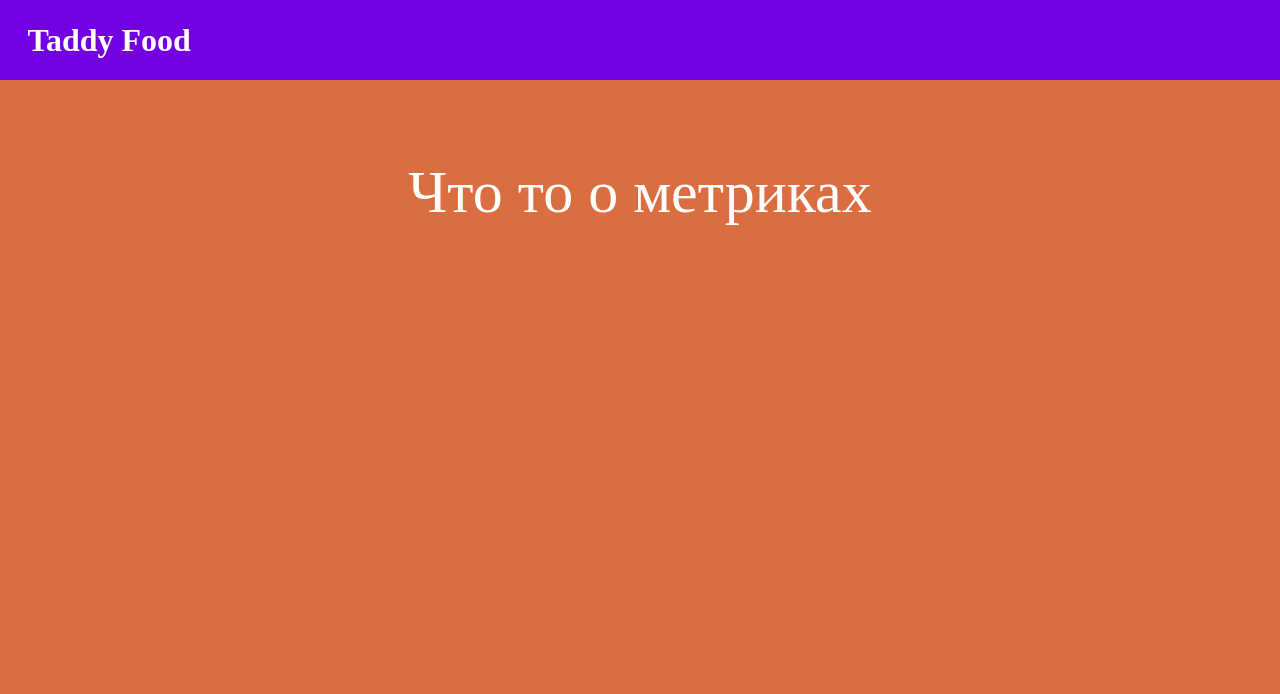
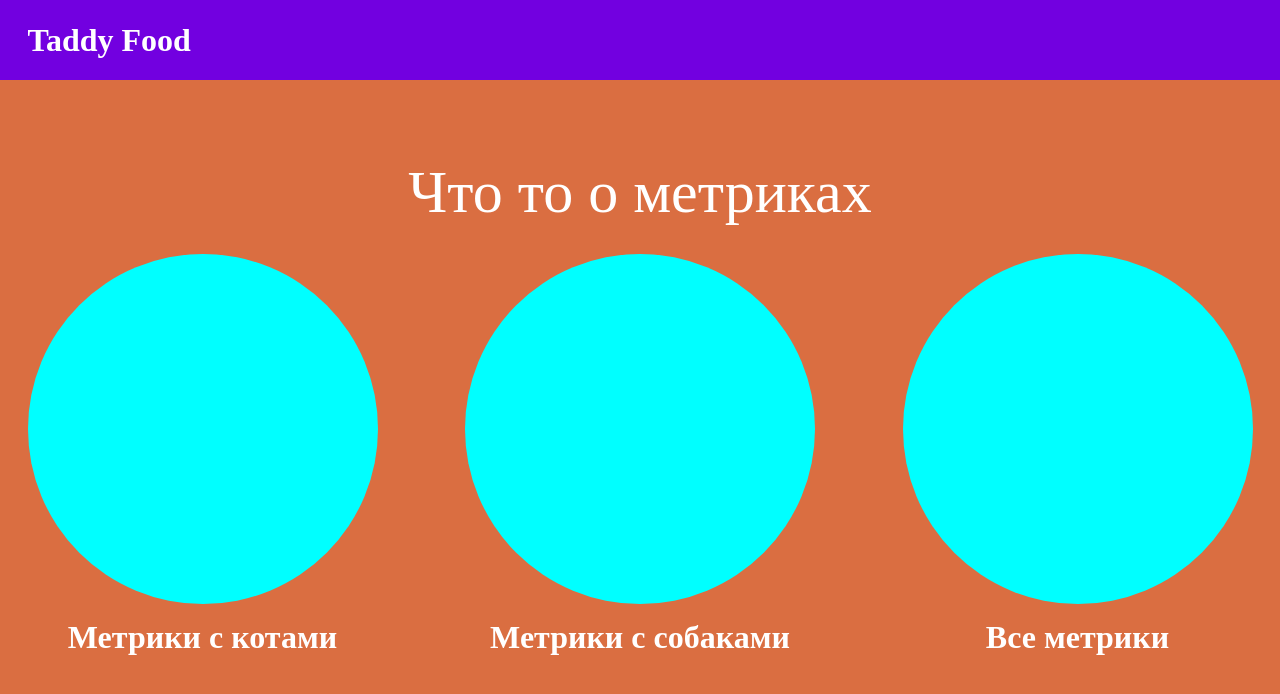
Before and after one commit to fromRussiaImportLove/kotopes, a React (Create React App) app in the folder forntend/taddyfood/: page / in a window 1280 px wide. Shown: the top 694 px of the page. Built offline with nearby package versions, Linux system fonts and the light colour scheme.

Commit message:
create Card component

```diff
--- /dev/null
+++ b/forntend/taddyfood/src/components/Card/Card.css
@@ -0,0 +1,18 @@
+.card {
+    width: 350px;
+    display: flex;
+    flex-direction: column;
+}
+
+.card__image {
+    border-radius: 50%;
+    background-color: aqua;
+    width: 350px;
+    height: 350px;
+    margin-bottom: 15px;
+}
+
+.card__title {
+    text-align: center;
+    color: #ffffff;
+}
--- /dev/null
+++ b/forntend/taddyfood/src/components/Card/Card.js
@@ -0,0 +1,13 @@
+import React from 'react';
+import './Card.css';
+
+function Card({ title }) {
+    return (
+        <div className="card">
+            <div className="card__image"></div>
+            <h2 className="card__title">{title}</h2>
+        </div>
+    )
+}
+
+export default Card;
--- a/forntend/taddyfood/src/components/Main/Main.css
+++ b/forntend/taddyfood/src/components/Main/Main.css
@@ -9,4 +9,10 @@
     font-size: 60px;
     line-height: 64px;
     font-weight: 400;
+    margin-bottom: 30px;
 }
+
+.main__cards {
+    display: flex;
+    justify-content: space-between;
+}
--- a/forntend/taddyfood/src/components/Main/Main.js
+++ b/forntend/taddyfood/src/components/Main/Main.js
@@ -1,12 +1,17 @@
 import React from 'react';
 import './Main.css';
+import Card from '../Card/Card';
 
 function Main() {
     return (
         <section className="main">
             <div className="main__container">
                 <p className="main__description">Что то о метриках</p>
-                <div className="main__cards"></div>
+                <div className="main__cards">
+                    <Card title="Метрики с котами"/>
+                    <Card title="Метрики с собаками"/>
+                    <Card title="Все метрики"/>
+                </div>
             </div>
         </section>
     )
```
